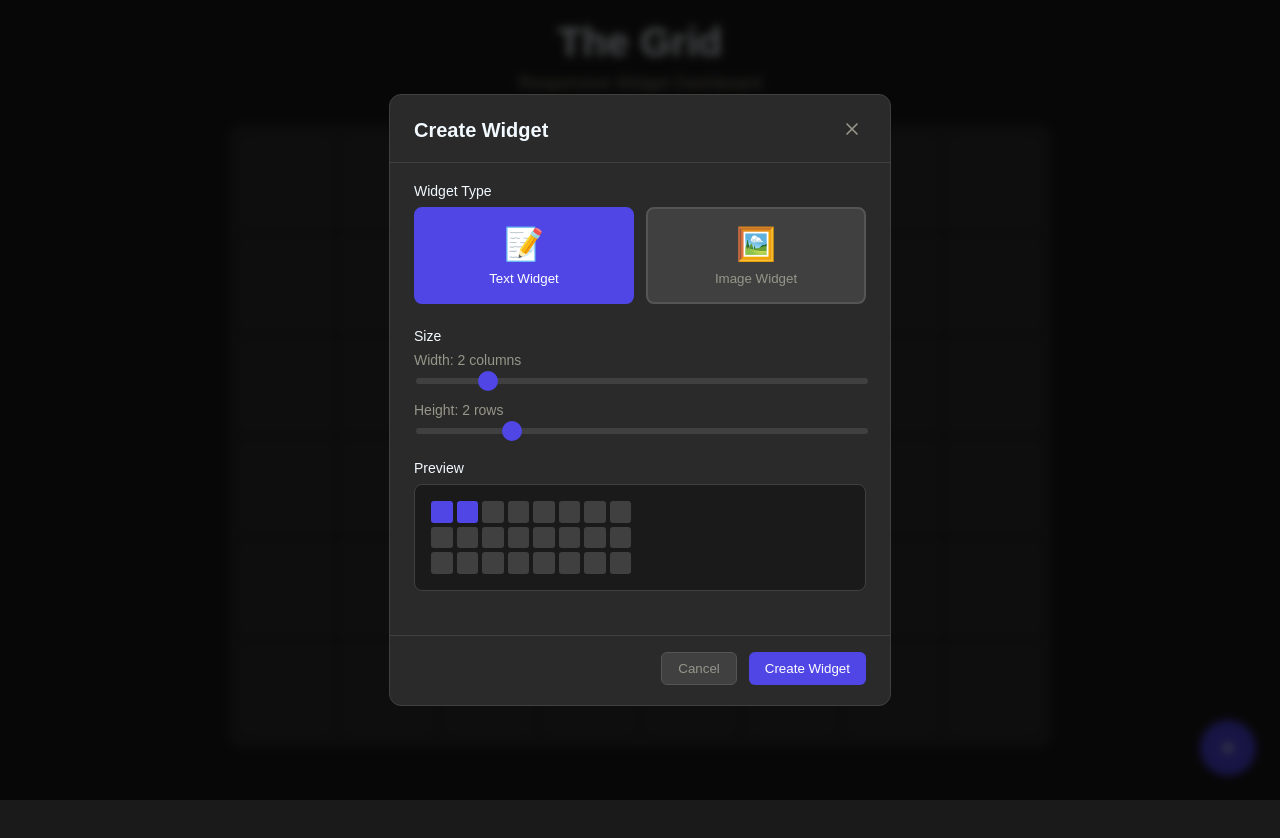
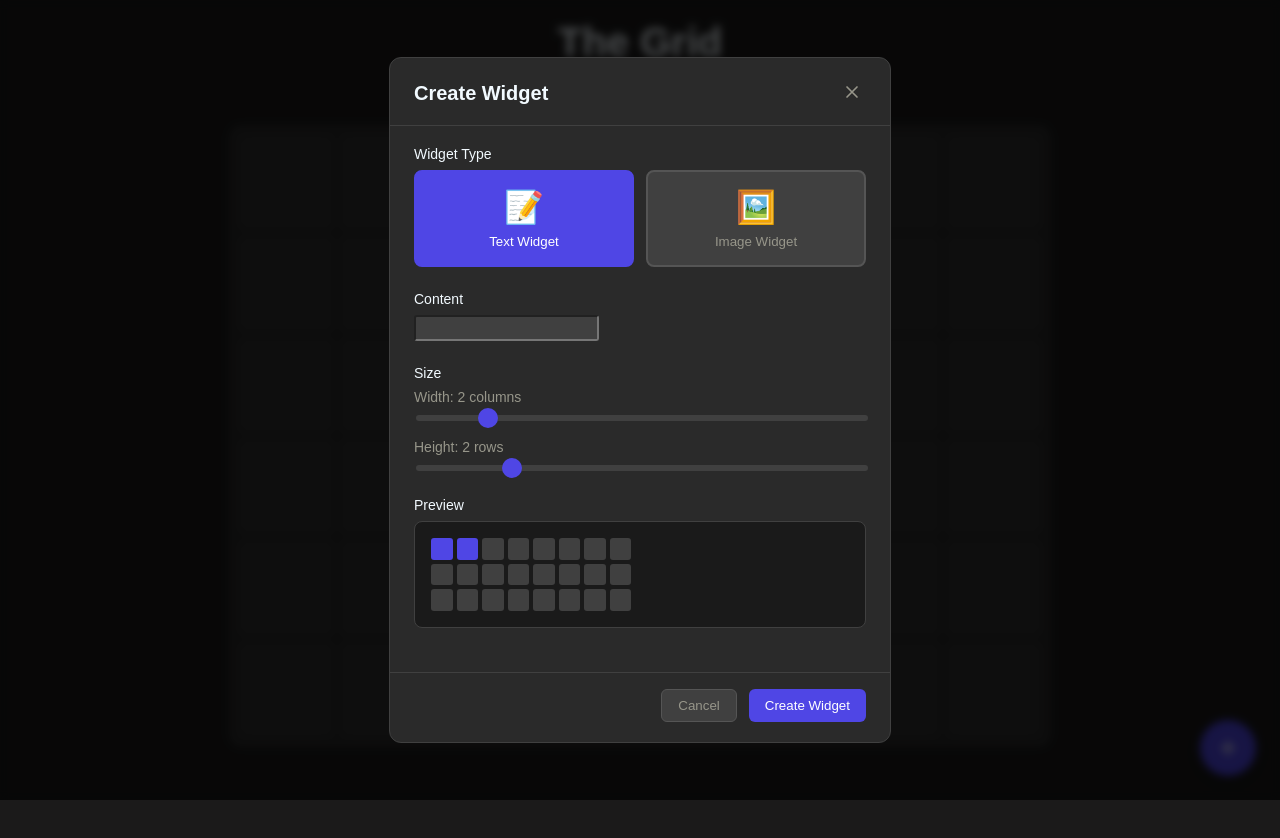
Before and after one commit to AceyAdapter/grid-vuejs, a Vue app: page / in a window 1280 px wide. Both pictures are taken after a click on the button "Add Widget". Built offline with nearby package versions, Linux system fonts and the light colour scheme; the HTML template or start-up script is replaced by a standard one.

Commit message:
starting content

```diff
--- a/src/components/CreateWidgetModal.vue
+++ b/src/components/CreateWidgetModal.vue
@@ -17,6 +17,7 @@
 const selectedType = ref<'text' | 'image'>('text')
 const width = ref(2)
 const height = ref(2)
+const textContent = ref('')
 
 const handleBackdropClick = (event: MouseEvent) => {
   // Only close if clicking the backdrop, not the modal content
@@ -91,6 +92,12 @@
                 <span>Image Widget</span>
               </button>
             </div>
+          </div>
+
+          <!-- Content Configuration -->
+          <div class="form-section">
+            <label class="form-label">Content</label>
+            <input class="text-input" type="text" id="text" v-model="textContent" />
           </div>
 
           <!-- Size Configuration -->
@@ -265,6 +272,14 @@
   gap: 16px;
 }
 
+.text-input {
+  height: 20px;
+  border-radius: 3px;
+  background: #404040;
+  color: white;
+  outline: none;
+}
+
 .size-control {
   display: flex;
   flex-direction: column;
```
